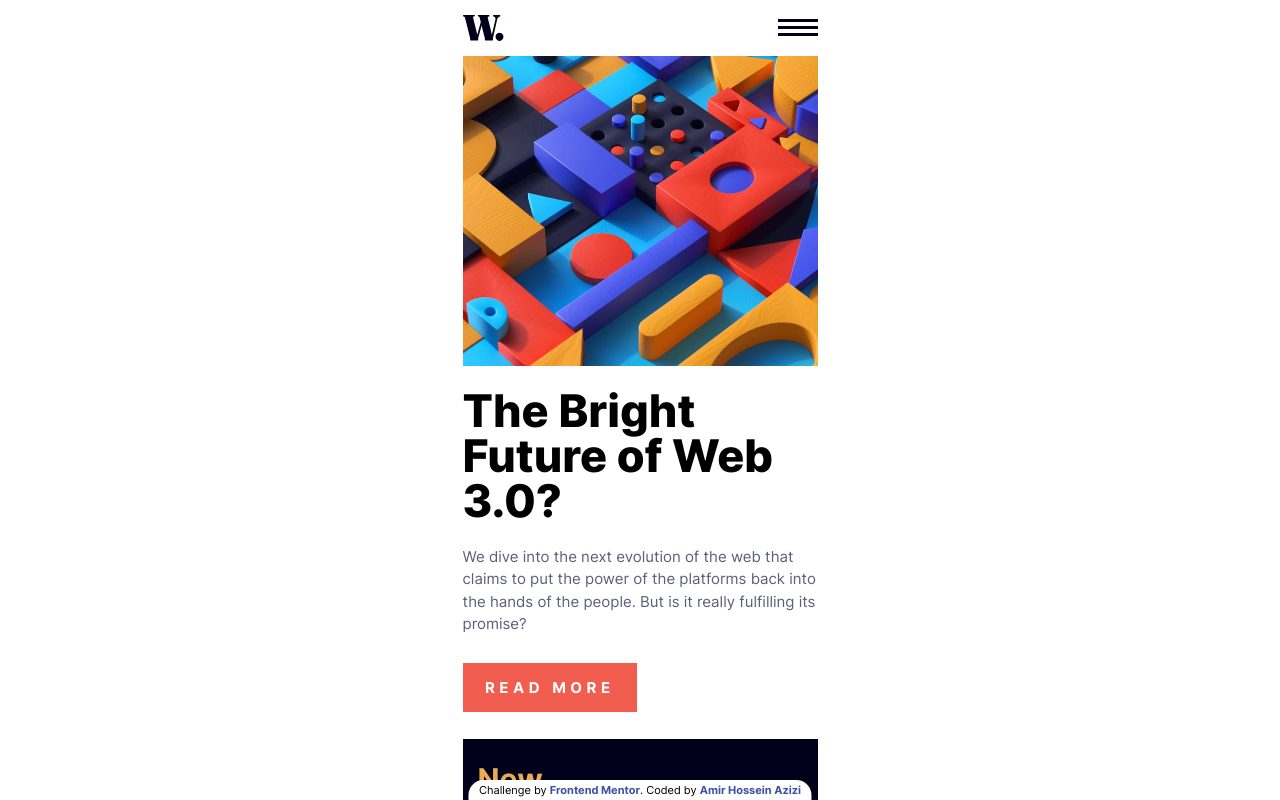
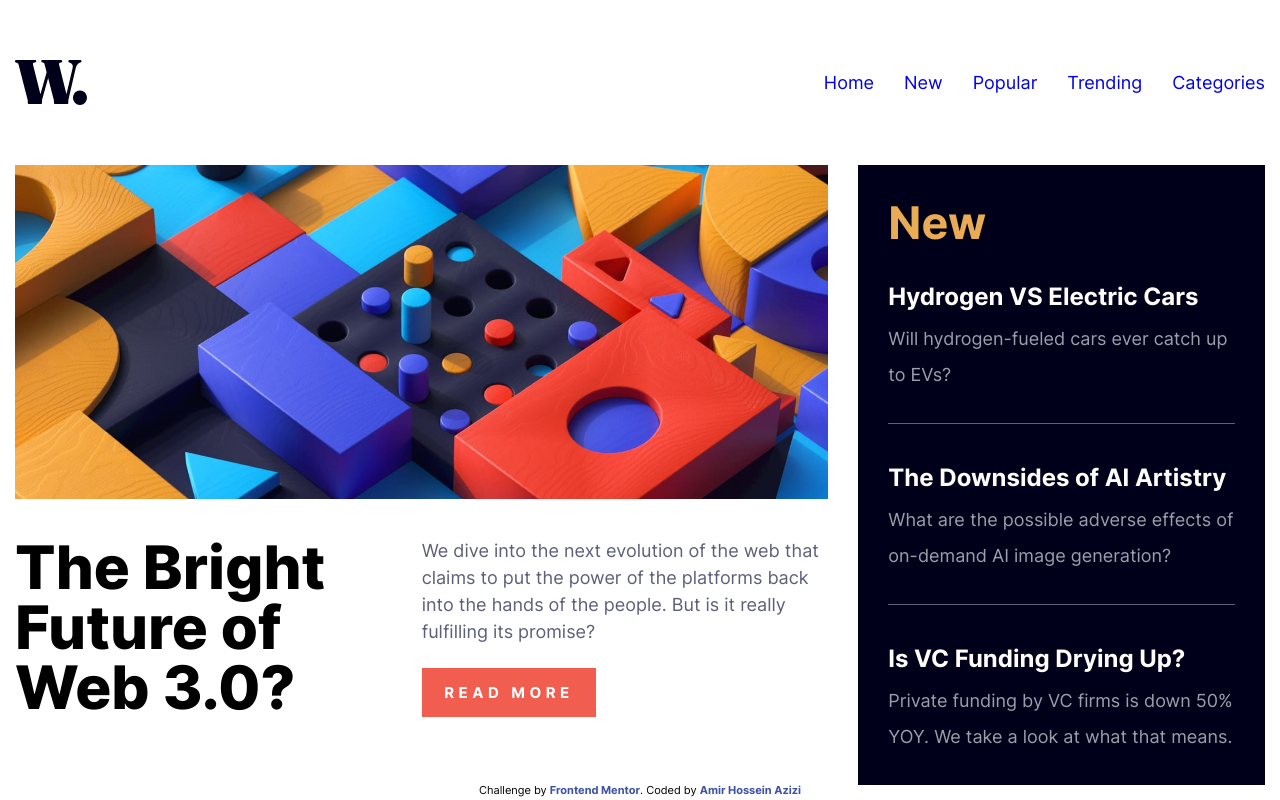
Before and after one commit to amirhazizi/news-homepage, a plain HTML site: page index.html in a window 1280 px wide. Shown: the top 800 px of the page. Drawn offline with Linux system fonts and the light colour scheme.

Commit message:
desktop screen

```diff
--- a/index.html
+++ b/index.html
@@ -43,63 +43,38 @@
       <img class="nav-closebtn" src="./assets/images/icon-menu.svg" alt="" />
     </nav>
     <!-- sidebar -->
-    <aside class="sidebar">
-      <!-- sidebar container -->
-      <div class="sidebar-container">
-        <!-- sidebar close btn -->
-        <img
-          class="sidebar-container-closebtn"
-          src="./assets/images/icon-menu-close.svg"
-          alt=""
-        />
-        <!-- sidebar links -->
-        <ul class="sidebar-container-links">
-          <!-- link 1 -->
-          <li><a href="#">Home</a></li>
-          <!-- end of link 1 -->
-          <!-- link 2 -->
-          <li><a href="#">New</a></li>
-          <!-- end of link 2 -->
-          <!-- link 3 -->
-          <li><a href="#">Popular</a></li>
-          <!-- end of link 3 -->
-          <!-- link 4 -->
-          <li><a href="#">Trending</a></li>
-          <!-- end of link 4 -->
-          <!-- link 5 -->
-          <li><a href="#">Categories</a></li>
-          <!-- end of link 5 -->
-        </ul>
-      </div>
-    </aside>
+
     <!-- header -->
     <header>
       <div class="section header">
         <!-- header left section -->
-        <div class="header-left">
+        <div class="header-header">
           <img
-            class="header-left-header"
+            class="header-header-mobile"
             src="./assets/images/image-web-3-mobile.jpg"
             alt=""
           />
-          <div class="header-left-content">
-            <h1 class="header-left-content-header">
-              The Bright Future of Web 3.0?
-            </h1>
-            <div class="header-left-content-desc">
-              <p class="header-left-content-desc-text">
+          <img
+            class="header-header-desktop"
+            src="./assets/images/image-web-3-desktop.jpg"
+            alt=""
+          />
+          <div class="header-content">
+            <h1 class="header-content-header">The Bright Future of Web 3.0?</h1>
+            <div class="header-content-desc">
+              <p class="header-content-desc-text">
                 We dive into the next evolution of the web that claims to put
                 the power of the platforms back into the hands of the people.
                 But is it really fulfilling its promise?
               </p>
-              <a class="header-left-content-desc-btn" href="#"> Read more</a>
+              <a class="header-content-desc-btn" href="#"> Read more</a>
             </div>
           </div>
         </div>
         <!-- header right section -->
         <div class="header-news">
           <h1>New</h1>
-          <div>
+          <div class="new-1">
             <h2>Hydrogen VS Electric Cars</h2>
             <p>Will hydrogen-fueled cars ever catch up to EVs?</p>
           </div>
@@ -121,7 +96,7 @@
       </div>
     </header>
     <section>
-      <div class="section articles">
+      <div class="articles section">
         <article>
           <img src="./assets/images/image-retro-pcs.jpg" alt="" />
           <div>
--- a/scss/styles.scss
+++ b/scss/styles.scss
@@ -3,25 +3,23 @@
 // footer component
 @import "./components/footer";
 .section {
-  width: 355px;
+  min-width: 355px;
   margin: 0 auto;
-  max-width: 1440px;
+  max-width: 1300px;
+  padding: 0 1rem;
 }
 .nav {
-  padding: 1rem 0;
+  padding: 2.5rem 1rem;
+  padding-bottom: 2rem;
   display: grid;
   justify-content: space-between;
   grid-template-columns: auto auto;
   align-items: center;
   &-logo {
-    height: 1.7rem;
+    height: 2rem;
   }
   &-links-container {
     display: none;
-  }
-  &-closebtn {
-    // justify-self: end;
-    // margin-left: auto;
   }
 }
 // sidebar
@@ -60,9 +58,13 @@
     }
   }
 }
+// header
 .header {
-  &-left {
-    &-header {
+  &-header-mobile {
+    width: 100%;
+  }
+  &-header-desktop {
+    display: none;
     width: 100%;
   }
   &-content {
@@ -88,14 +90,15 @@
       }
     }
   }
-  }
   &-news {
     background-color: $cl_verydarkblue;
     color: $cl-offwhite;
     padding: 1.5rem 1rem;
+    margin-top: 3rem;
     h1 {
       color: $cl_softorange;
       margin-bottom: 0.5rem;
+      // font-size: 3rem;
     }
     div {
       padding: 2rem 0;
@@ -120,7 +123,9 @@
   margin-bottom: 6rem;
   display: flex;
   flex-direction: column;
-  gap: 2.5rem;
+  // align-items: center;
+  justify-items: center;
+  gap: 3rem;
   // background: gold;
   article {
     display: flex;
@@ -132,13 +137,15 @@
     }
     div {
       flex: 0 0 60%;
+      display: grid;
+      grid-template-rows: repeat(3, 1fr);
       h1 {
         font-size: 2rem;
         color: $cl_grayishblue;
       }
       h2 {
         font-size: 1.2rem;
-        margin: 0.8rem 0;
+        align-self: center;
         font-weight: $weight_3;
       }
       p {
@@ -148,3 +155,101 @@
     }
   }
 }
+@media (min-width: 768px) {
+  .nav {
+    padding: 4rem 1rem;
+    &-logo {
+      height: 3rem;
+    }
+    &-links-container {
+      display: block;
+      .nav-links {
+        display: flex;
+        font-size: 1.2rem;
+        font-weight: $weight_1;
+        gap: 2rem;
+      }
+    }
+    &-closebtn {
+      display: none;
+    }
+  }
+  .articles {
+    flex-direction: row;
+    justify-content: space-between;
+    flex-wrap: wrap;
+    article {
+      width: calc(50% - 3rem);
+    }
+  }
+}
+@media (min-width: 976px) {
+  .header {
+    display: grid;
+    grid-template-columns: 2fr 1fr;
+    gap: 2rem;
+    &-header {
+      &-mobile {
+        display: none;
+      }
+      &-desktop {
+        display: block;
+      }
+    }
+    &-content {
+      display: grid;
+      grid-template-columns: 1fr 1fr;
+      align-items: center;
+      padding: 1rem 0;
+      &-header {
+        font-size: 4rem;
+      }
+      &-desc {
+        display: grid;
+        padding: 1.5rem 0;
+        height: 100%;
+        align-content: space-between;
+        justify-items: start;
+        &-text {
+          font-size: 1.2rem;
+        }
+        &-btn {
+          margin: 0;
+        }
+      }
+    }
+    &-news {
+      padding: 2rem;
+      margin-top: 0rem;
+      height: 100%;
+      h1 {
+        font-size: 3rem;
+      }
+      div {
+        padding: 2rem 0;
+        line-height: 2;
+        h2 {
+          font-size: 1.6rem;
+        }
+        p {
+          padding: 0rem;
+          font-size: 1.2rem;
+          opacity: 0.8;
+        }
+      }
+      .new-1 {
+        padding-top: 1rem;
+      }
+      .new-3 {
+        border-bottom: 0;
+        padding-bottom: 0;
+      }
+    }
+  }
+  .articles {
+    margin-top: 5rem;
+    article {
+      width: calc(33.33% - 3rem);
+    }
+  }
+}
```
Also changed, not shown: css/styles.css. Lines whose indentation alone changed are shown as unchanged.
